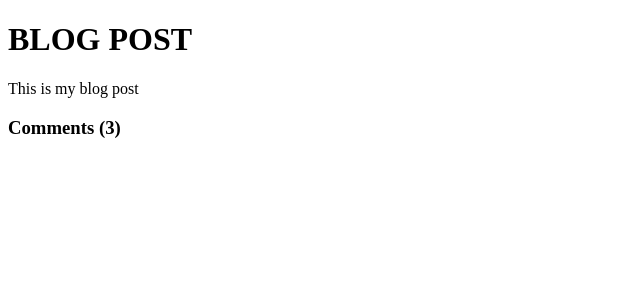
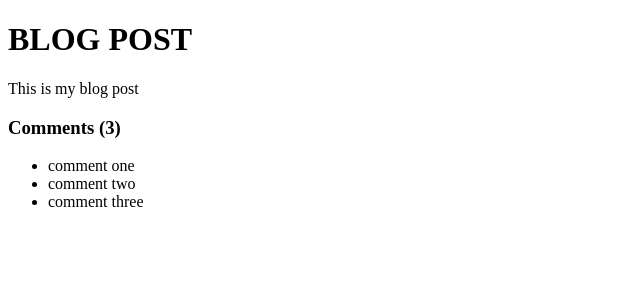
Before and after one commit to PrasukDurugkar/udemy-feedback-ui-app, a React (Create React App) app: page / in a window 1280 px wide. Shown: the top 300 px of the page, without its empty margins (0-640 px from the left). Built offline with nearby package versions, Linux system fonts and the light colour scheme.

Commit message:
completed till lesson 10

```diff
--- a/src/App.js
+++ b/src/App.js
@@ -12,6 +12,11 @@
             <p>{body}</p>
             <div className="comments">
                 <h3>Comments ({comments.length}) </h3>
+                <ul>
+                    {comments.map((comment, index) => (
+                        <li key={index}>{comment.text}</li>
+                    ))}
+                </ul>
             </div>
         </div>
     )
```
